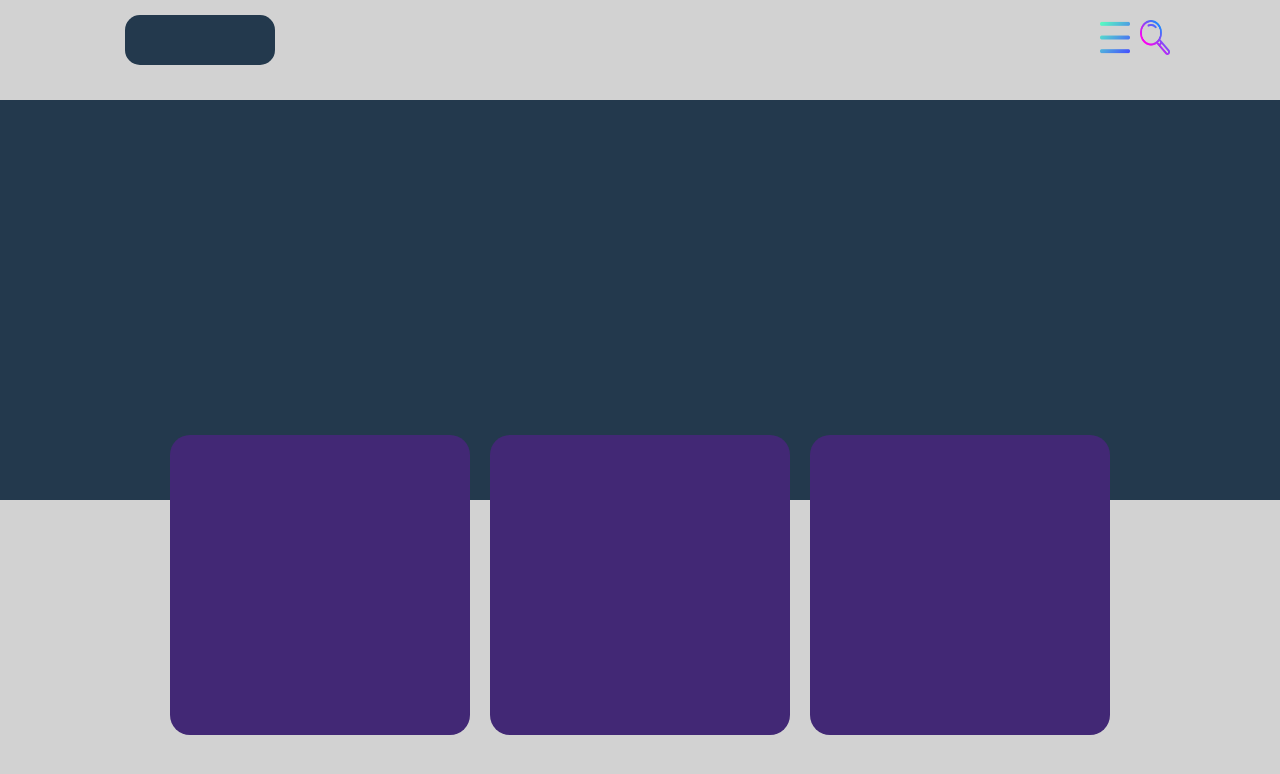
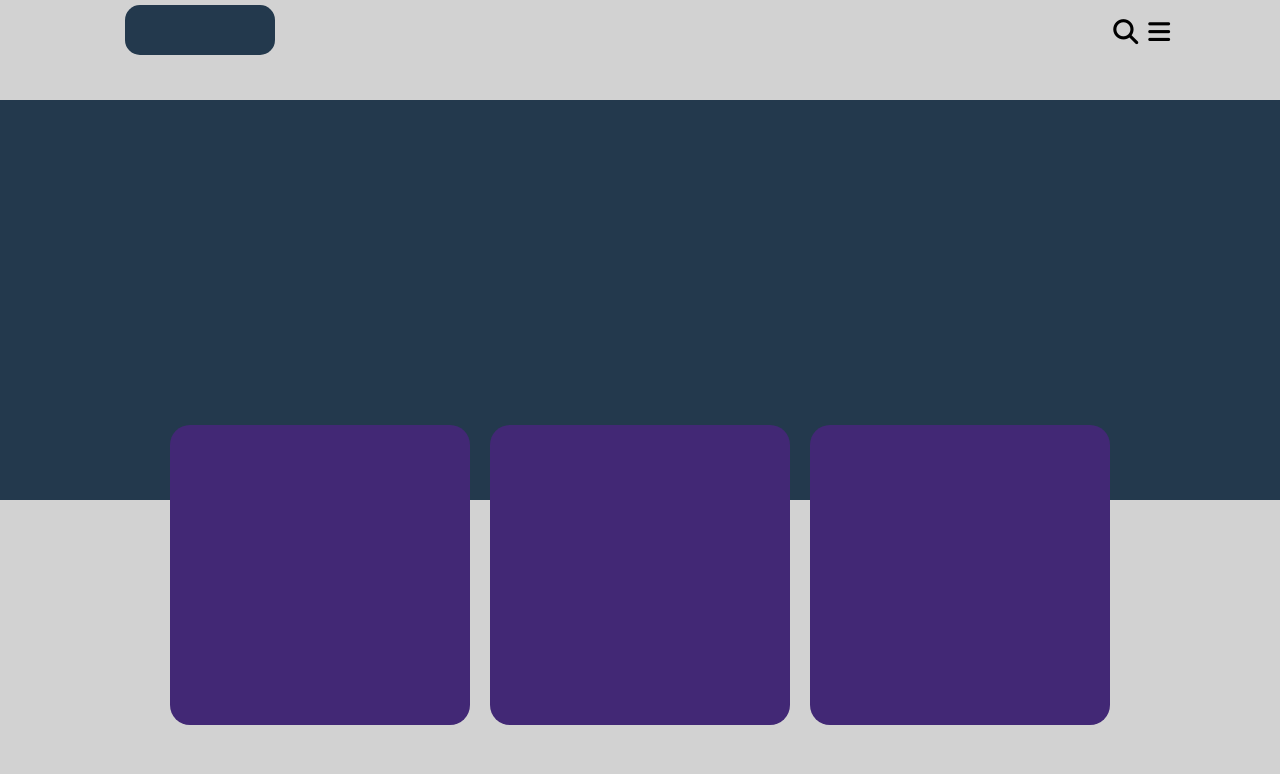
Before and after one commit to Andriy-24/HtmlAnd, a plain HTML site: page Lesson 3/Lesson 3.2/index.html in a window 1280 px wide. Drawn offline with Linux system fonts and the light colour scheme.

Commit message:
fix icons

```diff
--- a/Lesson 3/Lesson 3.2/index.html
+++ b/Lesson 3/Lesson 3.2/index.html
@@ -5,6 +5,7 @@
     <meta name="viewport"
           content="width=device-width, user-scalable=no, initial-scale=1.0, maximum-scale=1.0, minimum-scale=1.0">
     <meta http-equiv="X-UA-Compatible" content="ie=edge">
+    <script src="https://kit.fontawesome.com/5bd1f16d59.js" crossorigin="anonymous"></script>
   <link rel="stylesheet" href="main.css">
     <title>Lesson 3.2</title>
 </head>
@@ -12,8 +13,9 @@
 <div class="main">
 
   <div class="buttons-block">
-    <img src="images/glass.png" alt="glass">
-    <img src="images/menu.png" alt="menu"></div>
+      <i class="fa-solid fa-bars"></i>
+      <i class="fa-solid fa-magnifying-glass"></i>
+       </div>
   <div class="left-block"></div>
   <div class="blocks">
     <div class="block block1"></div>
--- a/Lesson 3/Lesson 3.2/main.css
+++ b/Lesson 3/Lesson 3.2/main.css
@@ -25,10 +25,11 @@ body{
     background: #D2D2D2FF;
     right: 100px;
 }
-img{
-    width: 30px;
-    height: 35px;
+.fa-bars,.fa-magnifying-glass{
+    /*width: 30px;*/
+    /*height: 35px;*/
     margin-right: 10px;
+    font-size: 25px;
 }
 .blocks{
     display: flex;
```
